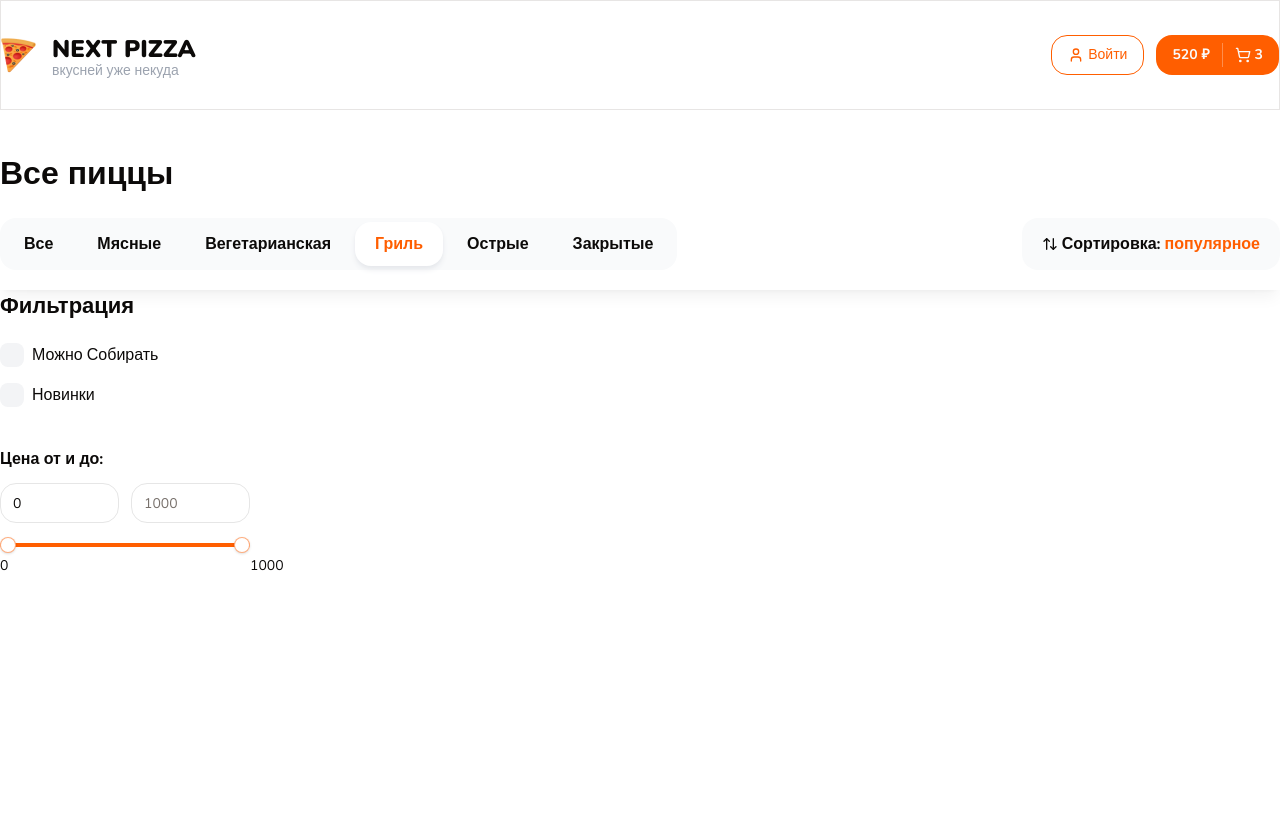
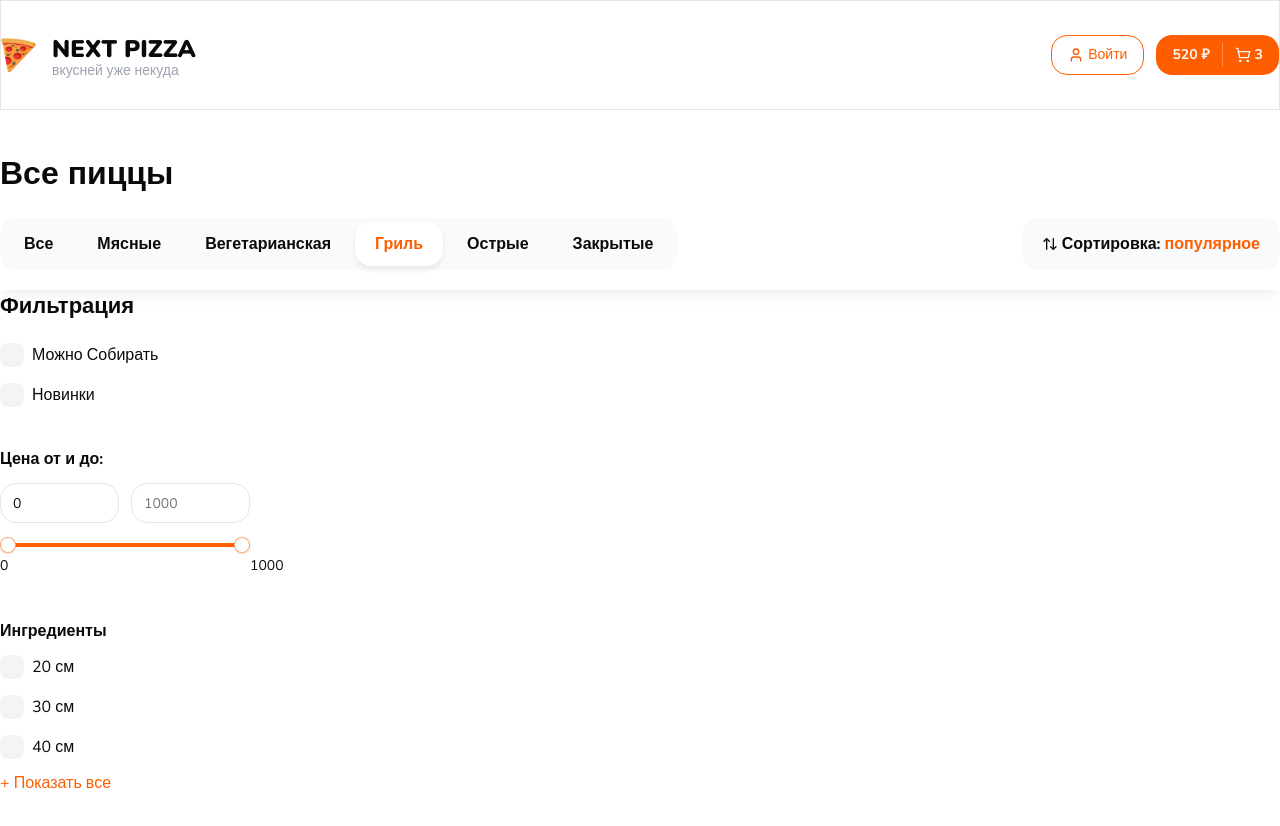
Before and after one commit to SemenKr/next-js-pizza, a Next.js app: page / in a window 1280 px wide. Shown: the top 826 px of the page. Built offline with nearby package versions, Linux system fonts and the light colour scheme.

Commit message:
feat доделывем фильтр

```diff
--- a/src/components/shared/checkbox-filters-group.tsx
+++ b/src/components/shared/checkbox-filters-group.tsx
@@ -0,0 +1,86 @@
+'use client'
+
+import React from 'react';
+import { cn } from '@/lib/utils';
+import { FilterChecboxProps, FilterCheckbox } from './filter-checkbox';
+import { Input } from '../ui';
+
+type Item = FilterChecboxProps;
+
+interface Props {
+	title: string;
+	items: Item[];
+  defaultItems: Item[];
+  limit?: number;
+  searchInputPlaceholder?: string;
+  className?: string;
+  selectedIds?: Set<string>;
+  onClickCheckbox?: (value: string) => void;
+  loading?: boolean;
+  name?: string;
+}
+
+export const CheckboxFiltersGroup: React.FC<Props> = ({
+	title,
+  items,
+  defaultItems,
+  limit = 3,
+  searchInputPlaceholder = 'Поиск...',
+  className,
+  selectedIds,
+  onClickCheckbox,
+  loading,
+  name,
+
+ }) => {
+
+	const [showAll, setShowAll] = React.useState(false);
+  const [searchValue, setSearchValue] = React.useState('');
+
+
+
+	const list = showAll ? items : defaultItems?.slice(0, limit);
+
+  const filtredItems = items.filter((item) =>
+    item.text.toLowerCase().includes(searchValue.toLowerCase()),
+  );
+
+	return (
+		<div className={cn(className)}>
+			<p className="font-bold mb-3">{title}</p>
+
+			{showAll && (
+        <div className="mb-5">
+          <Input
+            placeholder={searchInputPlaceholder}
+            className="bg-gray-50 border-none"
+            onChange={(e) => setSearchValue(e.target.value)}
+          />
+        </div>
+      )}
+
+			<div className="flex flex-col gap-4 max-h-96 pr-2 overflow-auto scrollbar">
+				{list.map((item, index) => (
+					<FilterCheckbox
+						key={index}
+						text={item.text}
+						value={item.value}
+						endAdornment={item.endAdornment}
+						checked={false}
+						onCheckedChange={(ids) => console.log(ids)}
+
+					/>
+				))}
+			</div>
+
+			{items.length > limit && (
+				<div className={ showAll ? 'border-t border-t-neutral-100 mt-4' : ''}>
+					<button onClick={() => setShowAll(!showAll)} className='text-primary mt-3 '>
+						{showAll ? 'Скрыть' : '+ Показать все'}
+					</button>
+				</div>
+			)}
+
+		</div>
+	);
+};
--- a/src/components/shared/filters.tsx
+++ b/src/components/shared/filters.tsx
@@ -1,3 +1,4 @@
+
 import React from 'react';
 import { cn } from '@/lib/utils';
 import { Title } from './title';
@@ -5,6 +6,7 @@
 import { Input } from '../ui/input';
 import { Slider } from '../ui';
 import { RangeSlider } from './range-slider';
+import { CheckboxFiltersGroup } from './checkbox-filters-group';
 
 interface Props {
 	className?: string;
@@ -45,6 +47,34 @@
 
       </div>
 
+			<CheckboxFiltersGroup
+			title={'Ингредиенты'}
+			className='mt-5'
+			limit={3}
+			defaultItems={[
+				{ text: '20 см', value: '20' },
+				{ text: '30 см', value: '30' },
+				{ text: '40 см', value: '40' },
+				{ text: '20 см', value: '20' },
+				{ text: '30 см', value: '30' },
+				{ text: '40 см', value: '40' },
+				{ text: '20 см', value: '20' },
+				{ text: '30 см', value: '30' },
+				{ text: '40 см', value: '40' },
+			]}
+			items={[
+				{ text: '20 см', value: '20' },
+				{ text: '30 см', value: '30' },
+				{ text: '40 см', value: '40' },
+				{ text: '20 см', value: '20' },
+				{ text: '30 см', value: '30' },
+				{ text: '40 см', value: '40' },
+				{ text: '20 см', value: '20' },
+				{ text: '30 см', value: '30' },
+				{ text: '40 см', value: '40' },
+			]}
+			/>
+
 			{/* Фильтр по категориям */}
 		</div>
 	);
```
